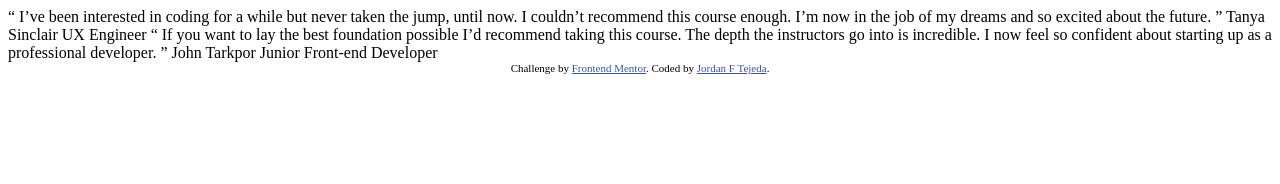
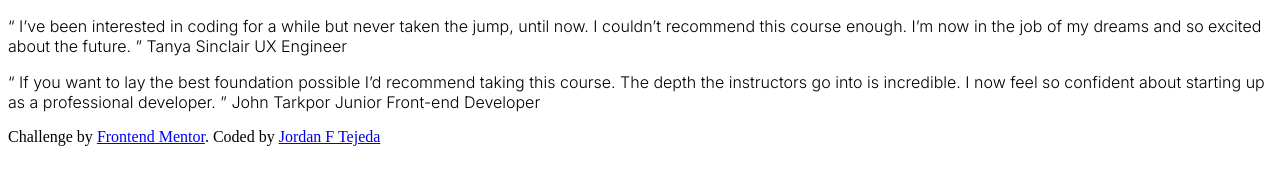
Before and after one commit to tejedajordan/Coding-Bootcamp-Testimonial-card, a plain HTML site: page index.html in a window 1280 px wide. Drawn offline with Linux system fonts and the light colour scheme.

Commit message:
added external stylesheet

```diff
--- a/index.html
+++ b/index.html
@@ -5,34 +5,40 @@
   <meta name="viewport" content="width=device-width, initial-scale=1.0"> <!-- displays site properly based on user's device -->
 
   <link rel="icon" type="image/png" sizes="32x32" href="./images/favicon-32x32.png">
+	<!-- Style Rules For Google Font Inter -->
+	<link rel="preconnect" href="https://fonts.googleapis.com">
+	<link rel="preconnect" href="https://fonts.gstatic.com" crossorigin>
+	<link href="https://fonts.googleapis.com/css2?family=Inter:wght@300&display=swap" rel="stylesheet">
+	<!-- CSS styles for bootcamp project -->
+	<link rel="stylesheet" type="text/css" href="/styles.css"/>
 
-  <title>Frontend Mentor | Coding Bootcamp Testimonials Slider</title>
+  <title>Testimonials Slider</title>
 
   <!-- Feel free to remove these styles or customise in your own stylesheet 👍 -->
   <style>
-    .attribution { font-size: 11px; text-align: center; }
-    .attribution a { color: hsl(228, 45%, 44%); }
+
+
   </style>
 </head>
 <body>
 
-  “ I’ve been interested in coding for a while but never taken the jump, until now.
+  <p>“ I’ve been interested in coding for a while but never taken the jump, until now.
   I couldn’t recommend this course enough. I’m now in the job of my dreams and so
   excited about the future. ”
 
   Tanya Sinclair
-  UX Engineer
+  UX Engineer</p>
 
-  “ If you want to lay the best foundation possible I’d recommend taking this course.
+ <p> “ If you want to lay the best foundation possible I’d recommend taking this course.
   The depth the instructors go into is incredible. I now feel so confident about
   starting up as a professional developer. ”
 
   John Tarkpor
-  Junior Front-end Developer
+  Junior Front-end Developer</p>
 
   <div class="attribution">
     Challenge by <a href="https://www.frontendmentor.io?ref=challenge" target="_blank">Frontend Mentor</a>.
-    Coded by <a href="#">Jordan F Tejeda</a>.
+    Coded by <a href="https://www.ptcwebdev.com/jtejeda/portfolio-jft/" target="_blank">Jordan F Tejeda</a>
   </div>
 </body>
 </html>
--- /dev/null
+++ b/styles.css
@@ -0,0 +1,19 @@
+@charset "UTF-8";
+/* CSS styles for bootcamp project */
+
+@media (max-width: 375px){
+
+	.attribution { font-size: 11px; text-align: center; }
+
+    .attribution a { color: hsl(228, 45%, 44%); }
+
+	p {font-family: 'Inter', sans-serif;}
+
+}
+
+@media (max-width: 1440px){
+
+	p {font-family: 'Inter', sans-serif;}
+
+
+}
```
